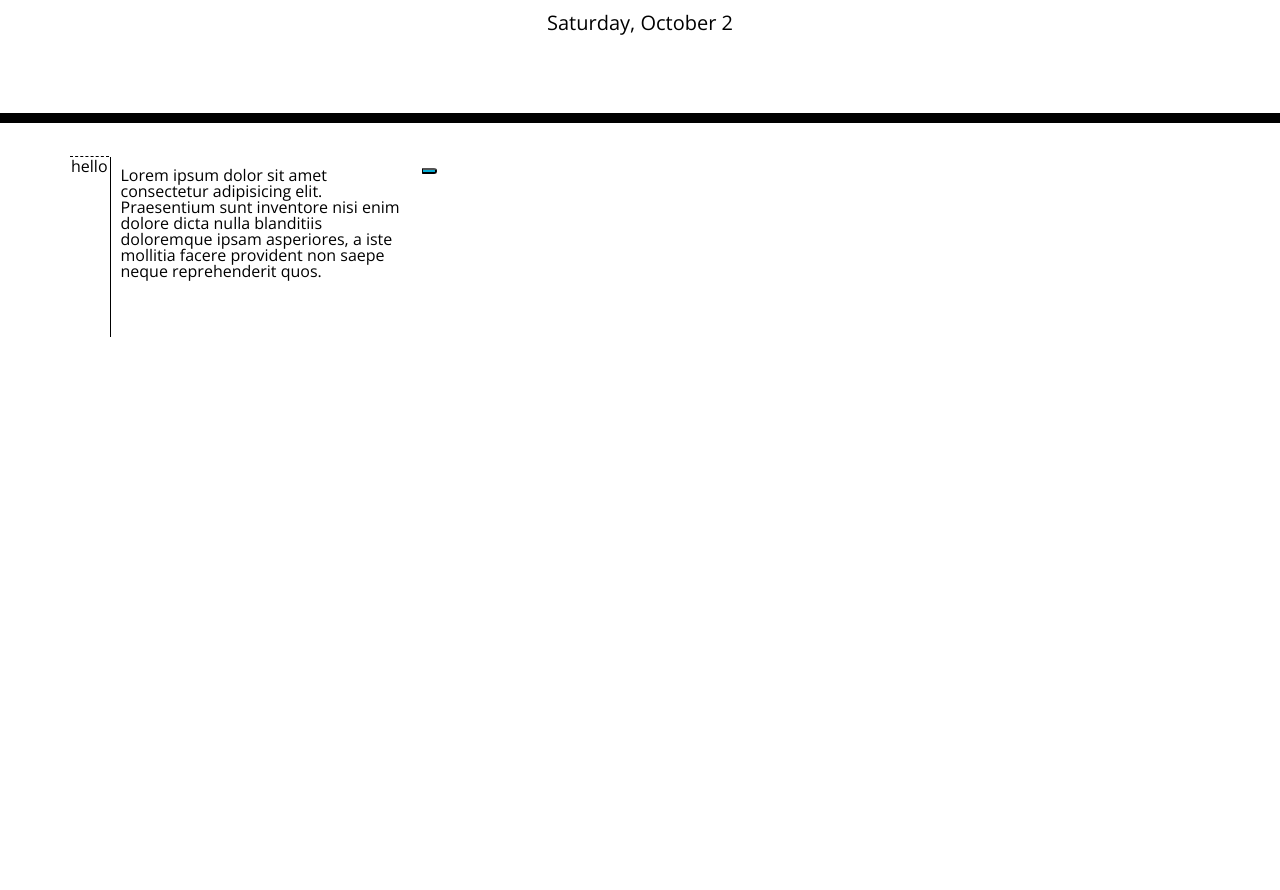
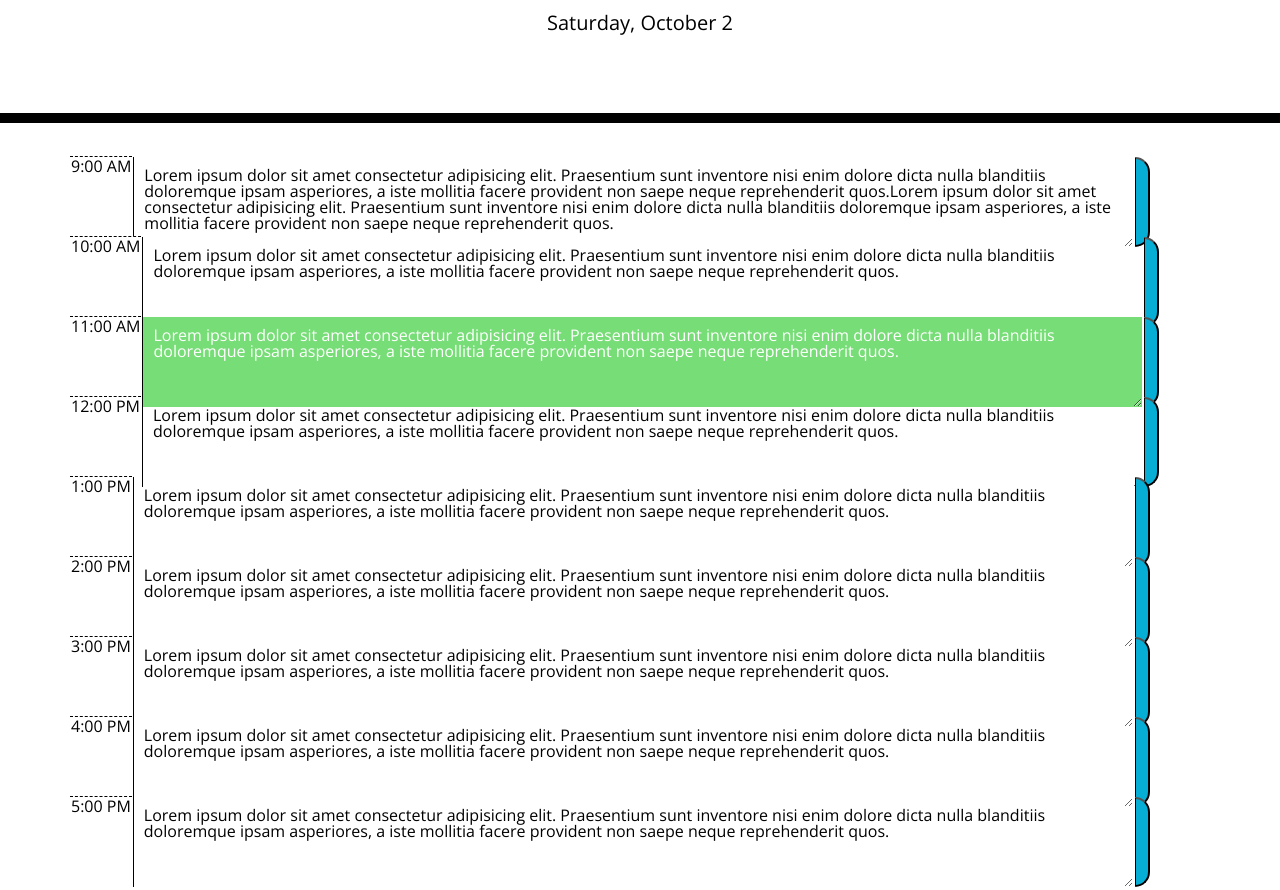
Before and after one commit to BossyLemon0/Work_Day_Schedule, a plain HTML site: page index.html in a window 1280 px wide. Shown: the part 181-1071 px from the top of the page. Before the commit the page ends 800 px from the top, so only its background shows below. Drawn offline with nearby package versions, Linux system fonts and the light colour scheme.

Commit message:
This commit adds the logic for changing the colors of the text area rectangles and creates an event listener for the buttons.

```diff
--- a/assets/js/script.js
+++ b/assets/js/script.js
@@ -1,11 +1,19 @@
 var toDay = $("#currentDay");
-// var
+var textArea = $("textarea");
+var time = moment().hour();
+var app = $("#nineam");
+var btn = $(".saveBtn")
 // var
 // var
 // var
 // var
 // var
 
+localStorage.setItem('9am', app.val());
+app.append(localStorage.getItem('9am'));
+
+
+console.log(btn);
 //mental note: use the jquery functions because the js doesn't work w/o it for some reason
 
 /*
@@ -27,9 +35,29 @@ function currentDay(){
 
 }
 
-function blank(){
+function saveText(){
+
+    if(time == textArea[0].name){
+
+        $(textArea[0]).addClass("present");
+    }
+
+    if(time > textArea[1].name){
+
+          $(textArea[1]).addClass("");
+    }
+
+    if(time < textArea[2].name){
+
+         $(textArea[2]).addClass("future");
+    }
+
 
 }
+
+$(btn).on("click", function(){
+    console.log("hey");
+  });
 
 function blank(){
 
@@ -43,11 +71,13 @@ function blank(){
 
 }
 
-function blank(){
 
-}
+
+
+
 
 currentDay();
+saveText();
 
 /*
 GIVEN I am using a daily planner to create a schedule
--- a/assets/style/style.css
+++ b/assets/style/style.css
@@ -7,10 +7,12 @@ body {
   textarea {
     background: transparent;
     border: none;
-    resize: none;
+    /* resize: none; */
     color: #000000;
     border-left: 1px solid black;
     padding: 10px;
+    width: 1000px;
+    height: 90px;
   }
 
   .jumbotron {
@@ -63,6 +65,7 @@ body {
     border-bottom-right-radius: 15px;
     background-color: #06aed5;
     color: white;
+    height: 90px;
   }
 
   .saveBtn i:hover {
--- a/index.html
+++ b/index.html
@@ -33,10 +33,51 @@
       <div class="time-block">
         <table>
           <tr class="row">
-            <td class="hour">hello</td>
-            <td class=""><textarea name="" id="" cols="30" rows="10">Lorem ipsum dolor sit amet consectetur adipisicing elit. Praesentium sunt inventore nisi enim dolore dicta nulla blanditiis doloremque ipsam asperiores, a iste mollitia facere provident non saepe neque reprehenderit quos.</textarea></td>
+            <td class="hour">9:00 AM</td>
+            <td class="textarea"><textarea name="19" id="nineam" cols="30" rows="10">Lorem ipsum dolor sit amet consectetur adipisicing elit. Praesentium sunt inventore nisi enim dolore dicta nulla blanditiis doloremque ipsam asperiores, a iste mollitia facere provident non saepe neque reprehenderit quos.</textarea></td>
             <td class=""><button class="saveBtn"></button></td>
           </tr>
+          <tr class="row">
+            <td class="hour">10:00 AM</td>
+            <td class="textarea"><textarea name="10" id="tenam" cols="30" rows="10">Lorem ipsum dolor sit amet consectetur adipisicing elit. Praesentium sunt inventore nisi enim dolore dicta nulla blanditiis doloremque ipsam asperiores, a iste mollitia facere provident non saepe neque reprehenderit quos.</textarea></td>
+            <td class=""><button class="saveBtn"></button></td>
+          </tr>
+          <tr class="row">
+            <td class="hour">11:00 AM</td>
+            <td class="textarea"><textarea name="20" id="elevenam" cols="30" rows="10">Lorem ipsum dolor sit amet consectetur adipisicing elit. Praesentium sunt inventore nisi enim dolore dicta nulla blanditiis doloremque ipsam asperiores, a iste mollitia facere provident non saepe neque reprehenderit quos.</textarea></td>
+            <td class=""><button class="saveBtn"></button></td>
+          </tr>
+          <tr class="row">
+            <td class="hour">12:00 PM</td>
+            <td class="textarea"><textarea name="12" id="twelvepm" cols="30" rows="10">Lorem ipsum dolor sit amet consectetur adipisicing elit. Praesentium sunt inventore nisi enim dolore dicta nulla blanditiis doloremque ipsam asperiores, a iste mollitia facere provident non saepe neque reprehenderit quos.</textarea></td>
+            <td class=""><button class="saveBtn"></button></td>
+          </tr>
+          <tr class="row">
+            <td class="hour">1:00 PM</td>
+            <td class="textarea"><textarea name="13" id="onepm" cols="30" rows="10">Lorem ipsum dolor sit amet consectetur adipisicing elit. Praesentium sunt inventore nisi enim dolore dicta nulla blanditiis doloremque ipsam asperiores, a iste mollitia facere provident non saepe neque reprehenderit quos.</textarea></td>
+            <td class=""><button class="saveBtn"></button></td>
+          </tr>
+          <tr class="row">
+            <td class="hour">2:00 PM</td>
+            <td class="textarea"><textarea name="14" id="twopm" cols="30" rows="10">Lorem ipsum dolor sit amet consectetur adipisicing elit. Praesentium sunt inventore nisi enim dolore dicta nulla blanditiis doloremque ipsam asperiores, a iste mollitia facere provident non saepe neque reprehenderit quos.</textarea></td>
+            <td class=""><button class="saveBtn"></button></td>
+          </tr>
+          <tr class="row">
+            <td class="hour">3:00 PM</td>
+            <td class="textarea"><textarea name="15" id="threepm" cols="30" rows="10">Lorem ipsum dolor sit amet consectetur adipisicing elit. Praesentium sunt inventore nisi enim dolore dicta nulla blanditiis doloremque ipsam asperiores, a iste mollitia facere provident non saepe neque reprehenderit quos.</textarea></td>
+            <td class=""><button class="saveBtn"></button></td>
+          </tr>
+          <tr class="row">
+            <td class="hour">4:00 PM</td>
+            <td class="textarea"><textarea name="16" id="fourpm" cols="30" rows="10">Lorem ipsum dolor sit amet consectetur adipisicing elit. Praesentium sunt inventore nisi enim dolore dicta nulla blanditiis doloremque ipsam asperiores, a iste mollitia facere provident non saepe neque reprehenderit quos.</textarea></td>
+            <td class=""><button class="saveBtn"></button></td>
+          </tr>
+          <tr class="row">
+            <td class="hour">5:00 PM</td>
+            <td class="textarea"><textarea name="17" id="fivepm" cols="30" rows="10">Lorem ipsum dolor sit amet consectetur adipisicing elit. Praesentium sunt inventore nisi enim dolore dicta nulla blanditiis doloremque ipsam asperiores, a iste mollitia facere provident non saepe neque reprehenderit quos.</textarea></td>
+            <td class=""><button class="saveBtn"></button></td>
+          </tr>
+
         </table>
       </div>
     </div>
```
